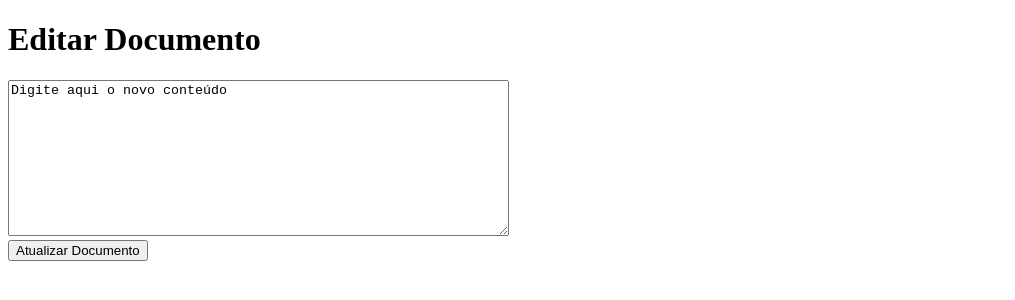
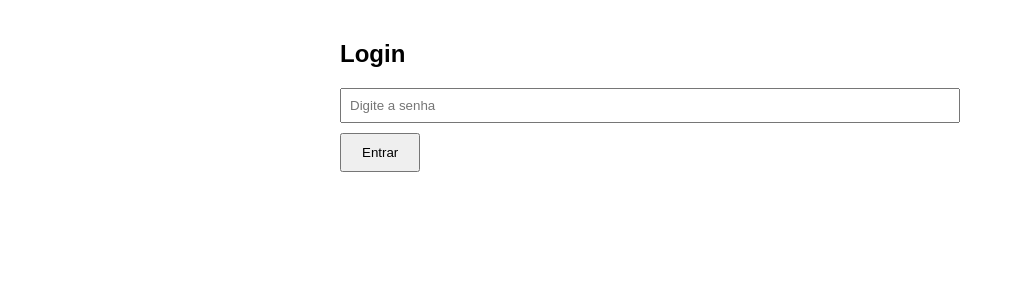
Before and after one commit to lfturmina86/Mensageiro, a plain HTML site: page Index.html in a window 1280 px wide. Shown: the whole page, without its empty margins (0-1015 px from the left). Drawn offline with Linux system fonts and the light colour scheme.

Commit message:
Update Index.html

```diff
--- a/Index.html
+++ b/Index.html
@@ -2,29 +2,57 @@
 <html lang="pt">
 <head>
   <meta charset="UTF-8" />
-  <title>Editar Documento</title>
+  <title>Editor de Documento</title>
+  <style>
+    body { font-family: sans-serif; padding: 20px; max-width: 600px; margin: auto; }
+    textarea { width: 100%; height: 200px; }
+    input[type="password"], input[type="text"] { width: 100%; padding: 8px; margin-bottom: 10px; }
+    button { padding: 10px 20px; }
+    #editor { display: none; }
+  </style>
 </head>
 <body>
-  <h1>Editar Documento</h1>
-  <textarea id="conteudo" rows="10" cols="60">Digite aqui o novo conteúdo</textarea>
-  <br />
-  <button onclick="enviar()">Atualizar Documento</button>
+  <h2>Login</h2>
+  <input type="password" id="senha" placeholder="Digite a senha" />
+  <button onclick="entrar()">Entrar</button>
 
-  <p id="resposta"></p>
+  <div id="editor">
+    <h2>Editor de Documento</h2>
+    <textarea id="conteudo"></textarea><br>
+    <button onclick="atualizar()">Salvar Alterações</button>
+    <p id="resposta"></p>
+  </div>
 
   <script>
-    function enviar() {
+    const webAppUrl = "https://script.google.com/macros/s/AKfycbzjE6bCUxMTokD8_gUdagxOC4O3FHR1cS2tJYxR1v-jBLen1M8ITFv2qazgAMwHQS5cwg/exec"; // <- Substitua aqui
+
+    function entrar() {
+      const senha = document.getElementById("senha").value;
+      fetch(webAppUrl)
+        .then(res => res.text())
+        .then(texto => {
+          document.getElementById("editor").style.display = "block";
+          document.getElementById("conteudo").value = texto;
+          document.querySelector("h2").innerText = "Editor Autenticado";
+          document.getElementById("senha").style.display = "none";
+        });
+    }
+
+    function atualizar() {
       const texto = document.getElementById("conteudo").value;
-      fetch("https://script.google.com/macros/s/AKfycbzjE6bCUxMTokD8_gUdagxOC4O3FHR1cS2tJYxR1v-jBLen1M8ITFv2qazgAMwHQS5cwg/exec", {
+      const senha = document.getElementById("senha").value;
+
+      fetch(webAppUrl, {
         method: "POST",
-        body: new URLSearchParams({ conteudo: texto }),
-        headers: {
-          "Content-Type": "application/x-www-form-urlencoded"
-        }
+        headers: { "Content-Type": "application/x-www-form-urlencoded" },
+        body: new URLSearchParams({
+          conteudo: texto,
+          senha: senha
+        })
       })
       .then(res => res.text())
-      .then(txt => {
-        document.getElementById("resposta").innerText = txt;
+      .then(msg => {
+        document.getElementById("resposta").innerText = msg;
       });
     }
   </script>
```
